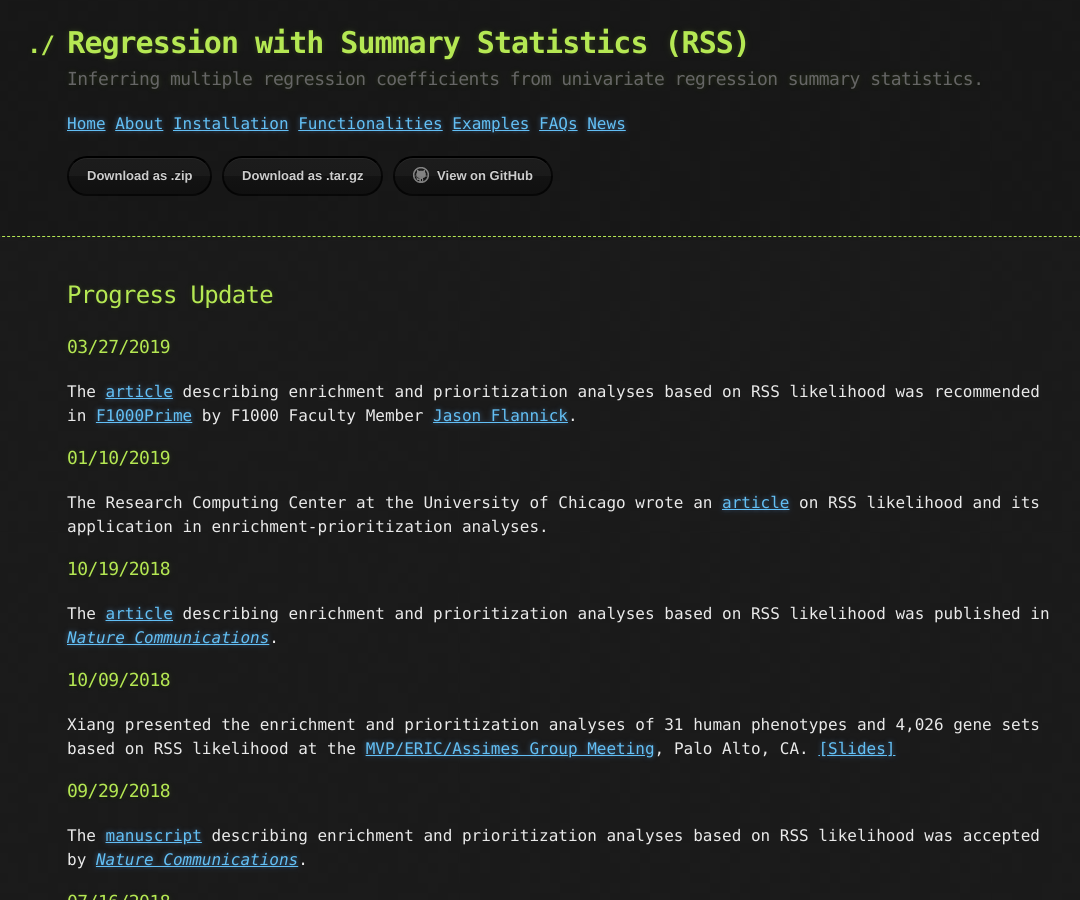
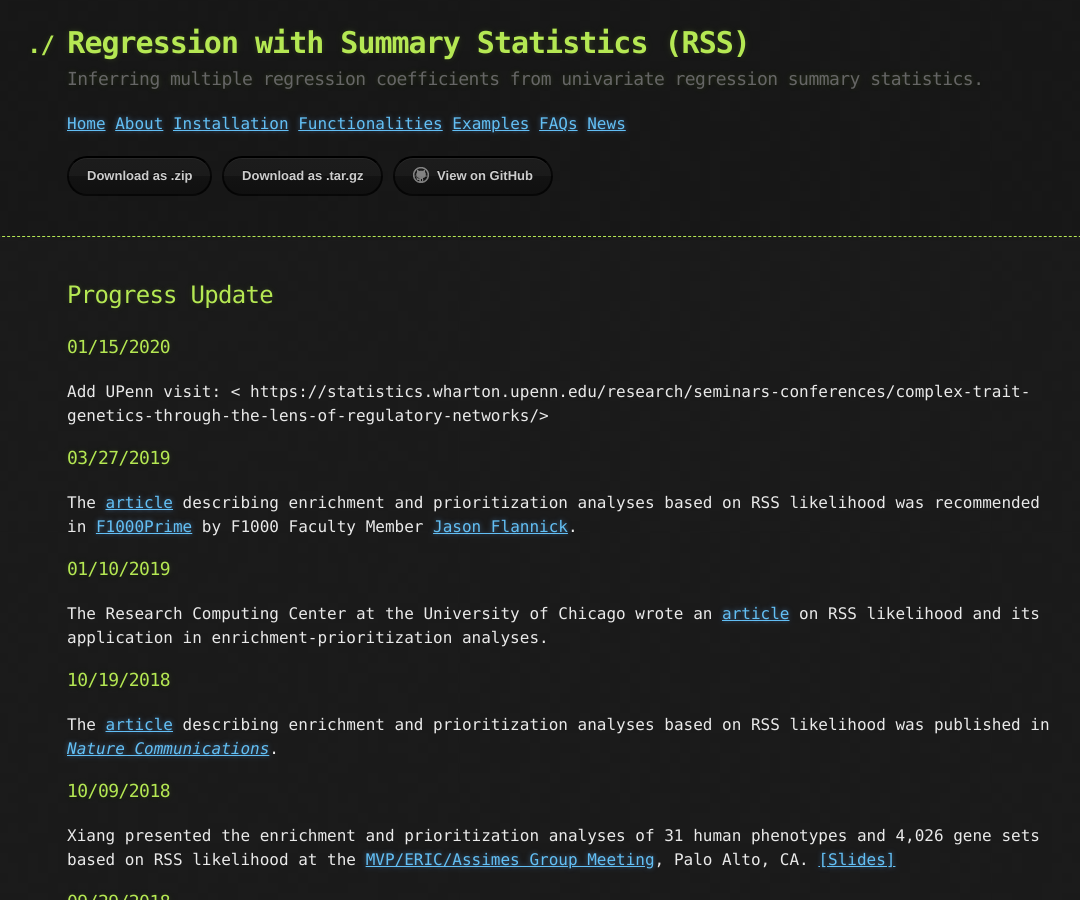
Before and after one commit to stephenslab/rss, a Jekyll site: the page built from docs/News.md, in a window 1280 px wide and 900 px high. Shown: the whole window, without its empty margins (73-1153 px from the left). Built offline with Jekyll 4.4.1, drawn with Linux system fonts in a browser that asks for light colours; our own code applies the rules of GitHub Pages for plain Markdown files.

Commit message:
add upenn abstract

```diff
--- a/docs/News.md
+++ b/docs/News.md
@@ -1,4 +1,8 @@
 ## Progress Update
+
+### 01/15/2020
+
+Add UPenn visit: < https://statistics.wharton.upenn.edu/research/seminars-conferences/complex-trait-genetics-through-the-lens-of-regulatory-networks/>
 
 ### 03/27/2019
 
```
